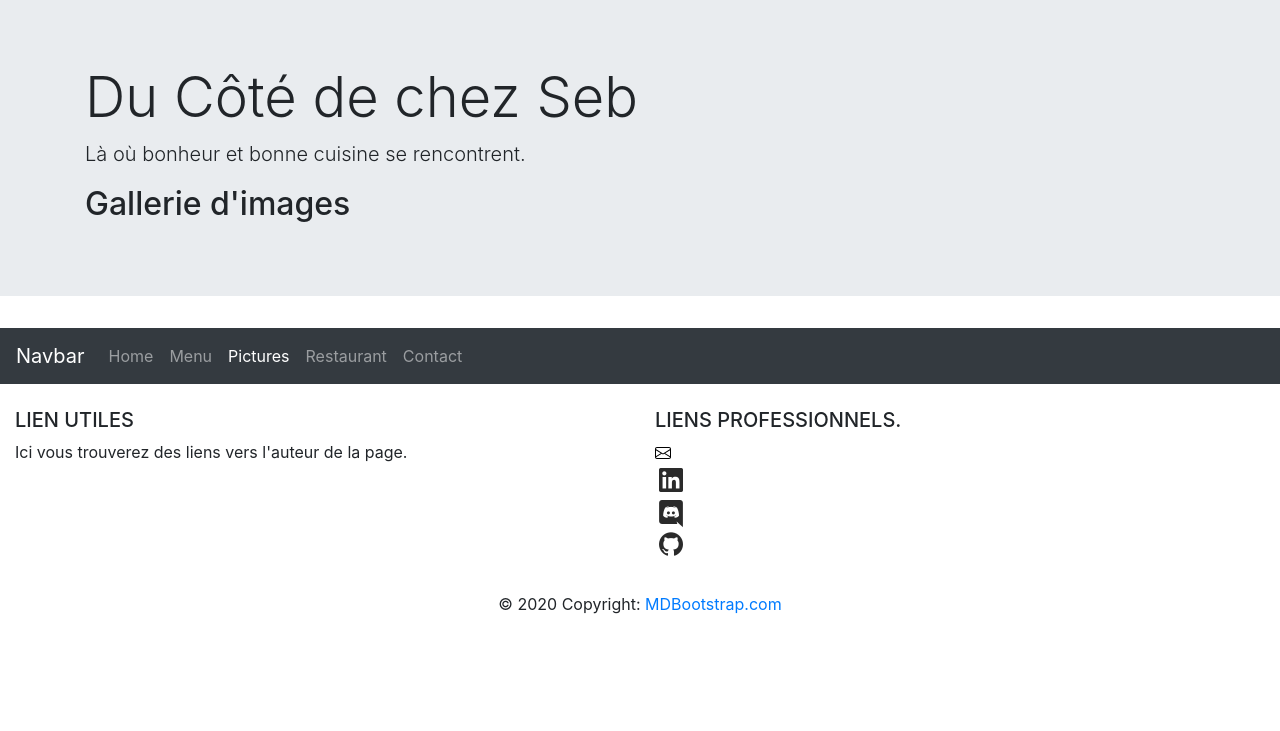
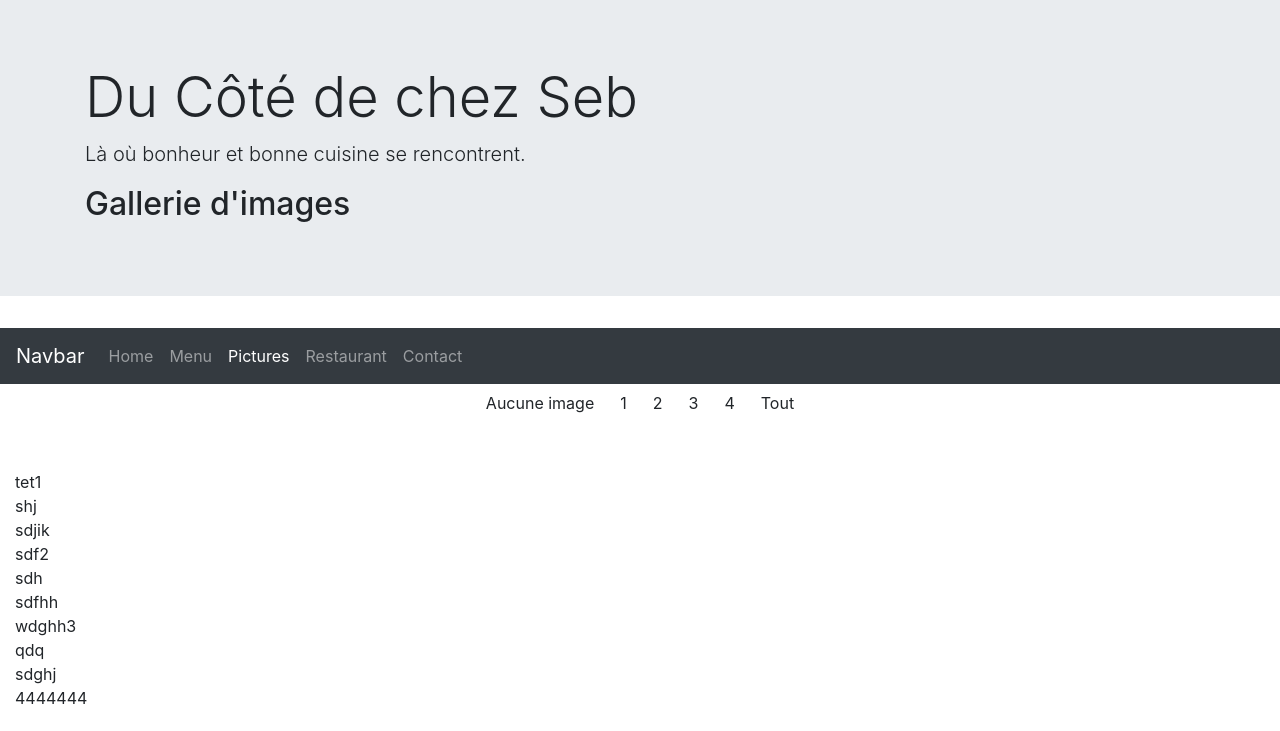
Before and after one commit to MeunierS/restaurant-css-framework, a plain HTML site: page pict.html in a window 1280 px wide. Shown: the top 731 px of the page. Drawn offline with nearby package versions, Linux system fonts and the light colour scheme.

Commit message:
squelette gallerie + script JS

```diff
--- a/pict.html
+++ b/pict.html
@@ -60,7 +60,67 @@
             </ul>
         </div>
     </nav>
+    <!-- section photo -->
+    <section>
+        <div class="row">
+            <div class="col-md-12 d-flex justify-content-center mb-5">
 
+                <button type="button" class="btn btn-outline-black" onclick="removeElement0()">Aucune image</button>
+                <button type="button" class="btn btn-outline-black" onclick="removeElement1()">1</button>
+                <button type="button" class="btn btn-outline-black" onclick="removeElement2()">2</button>
+                <button type="button" class="btn btn-outline-black" onclick="removeElement3()">3</button>
+                <button type="button" class="btn btn-outline-black" onclick="removeElement4()">4</button>
+                <button type="button" class="btn btn-outline-black" onclick="removeElementtout()">Tout</button>
+
+            </div>
+        </div>
+        <div class="row">
+            <div class="gallery col-12" id="gallery1">
+                <div class="col-4">
+                    tet1
+                </div>
+                <div class="col-4">
+                    shj
+                </div>
+                <div class="col-4">
+                    sdjik
+                </div>
+            </div>
+        </div>
+        <div class="row">
+            <div class="gallery col-12" id="gallery2">
+                <div class="col-4">
+                    sdf2
+                </div>
+                <div class="col-4">
+                    sdh
+                </div>
+                <div class="col-4">
+                    sdfhh
+                </div>
+            </div>
+        </div>
+        <div class="row">
+            <div class="gallery col-12" id="gallery3">
+                <div class="col-4">
+                   wdghh3
+                </div>
+                <div class="col-4">
+                    qdq
+                </div>
+                <div class="col-4">
+                    sdghj
+                </div>
+            </div>
+        </div>
+        <div class="row">
+            <div class="gallery col-12" id="gallery4">
+                <div class="col-12">
+                   4444444
+                </div>
+            </div>
+        </div>
+    </section>
     <!-- footer -->
     <footer class="page-footer font-small blue pt-4">
         <div class="container-fluid text-center text-md-left">
@@ -103,8 +163,58 @@
         </div>
         <!-- Copyright -->
     </footer>
+
     <!-- Bootstrap JS -->
     <script src="https://code.jquery.com/jquery-3.2.1.slim.min.js" integrity="sha384-KJ3o2DKtIkvYIK3UENzmM7KCkRr/rE9/Qpg6aAZGJwFDMVNA/GpGFF93hXpG5KkN" crossorigin="anonymous"></script>
     <script src="https://cdnjs.cloudflare.com/ajax/libs/popper.js/1.12.9/umd/popper.min.js" integrity="sha384-ApNbgh9B+Y1QKtv3Rn7W3mgPxhU9K/ScQsAP7hUibX39j7fakFPskvXusvfa0b4Q" crossorigin="anonymous"></script>
+
+    <!-- Autres script -->
+    <script>
+        function removeElement0() {
+            document.getElementById("gallery1").style.display = "none";
+            document.getElementById("gallery2").style.display = "none";
+            document.getElementById("gallery3").style.display = "none";
+            document.getElementById("gallery4").style.display = "none";
+
+        }
+        function removeElement1() {
+            document.getElementById("gallery1").style.display = "block";
+            document.getElementById("gallery1").style.visibility = "visible";
+            document.getElementById("gallery2").style.display = "none";
+            document.getElementById("gallery3").style.display = "none";
+            document.getElementById("gallery4").style.display = "none";
+        }
+        function removeElement2() {
+            document.getElementById("gallery1").style.display = "none";
+            document.getElementById("gallery2").style.display = "block";
+            document.getElementById("gallery2").style.visibility = "visible";
+            document.getElementById("gallery3").style.display = "none";
+            document.getElementById("gallery4").style.display = "none";
+        }
+        function removeElement3() {
+            document.getElementById("gallery1").style.display = "none";
+            document.getElementById("gallery2").style.display = "none";
+            document.getElementById("gallery3").style.display = "block";
+            document.getElementById("gallery3").style.visibility = "visible";
+            document.getElementById("gallery4").style.display = "none";
+        }
+        function removeElement4() {
+            document.getElementById("gallery1").style.display = "none";
+            document.getElementById("gallery2").style.display = "none";
+            document.getElementById("gallery3").style.display = "none";
+            document.getElementById("gallery4").style.display = "block";
+            document.getElementById("gallery4").style.visibility = "visible";
+        }
+        function removeElementtout() {
+            document.getElementById("gallery1").style.display = "block";
+            document.getElementById("gallery1").style.visibility = "visible";
+            document.getElementById("gallery2").style.display = "block";
+            document.getElementById("gallery2").style.visibility = "visible";
+            document.getElementById("gallery3").style.display = "block";
+            document.getElementById("gallery3").style.visibility = "visible";
+            document.getElementById("gallery4").style.display = "block";
+            document.getElementById("gallery4").style.visibility = "visible";
+        }
+    </script>
 </body>
 </html>
```
Also changed, not shown: menu.html (+10 -0 lines), 1 other file.
